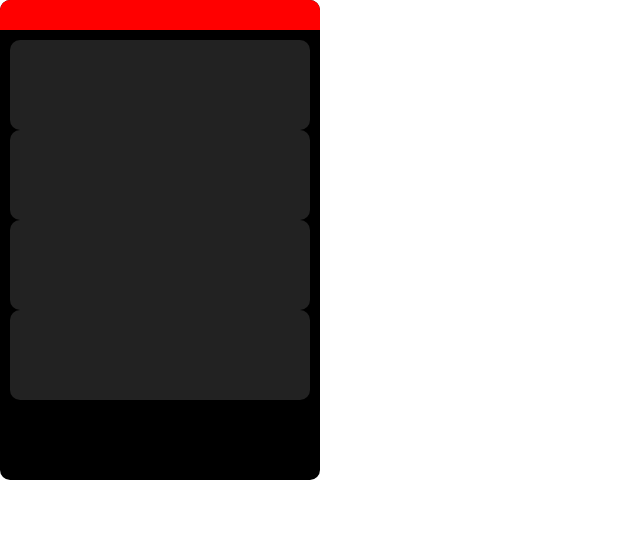
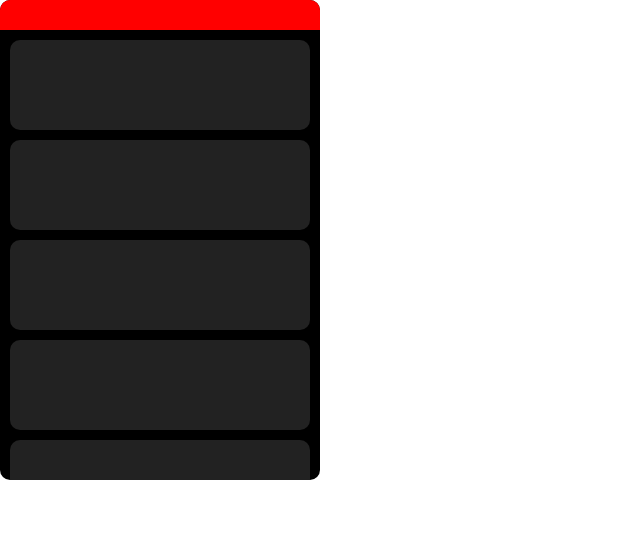
Before and after one commit to vivkpatl/tsa-software-2018-2019, an Electron app: page index.html in a window 1280 px wide. Shown: the whole page, without its empty margins (0-640 px from the left). Drawn offline with Linux system fonts and the light colour scheme.

Commit message:
11/29/2018-1
-Got scrolling to work in the div that contains the items
-Equal spacing between items
-Custom webkit scrollbar in chromium engine

```diff
--- a/index.html
+++ b/index.html
@@ -12,10 +12,18 @@
           <div class="topBar"></div>
 
           <div class="itemContainer">
-            <div class="testItem"></div>
-            <div class="testItem"></div>
-            <div class="testItem"></div>
-            <div class="testItem"></div>
+            <div class="linkItem"></div>
+            <div class="linkItem"></div>
+            <div class="linkItem"></div>
+            <div class="linkItem"></div>
+            <div class="linkItem"></div>
+            <div class="linkItem"></div>
+            <div class="linkItem"></div>
+            <div class="linkItem"></div>
+            <div class="linkItem"></div>
+            <div class="linkItem"></div>
+            <div class="linkItem"></div>
+            <div class="linkItem"></div>
           </div>
       </div>
     </body>
--- a/index.js
+++ b/index.js
@@ -30,6 +30,10 @@ function createWindow() {
   clipboard.writeText('Example String')
 
   // Emitted when the window is closed.
+
+  // TODO: Created a linked-list of all windows as that structure will properly
+  // handle application flow in terms of which window becomes active upon
+  // closing oen
   window.on('closed', () => {
     // Dereference the window object, usually you would store windows
     // in an array if your app supports multi windows, this is the time
--- a/main.css
+++ b/main.css
@@ -30,6 +30,7 @@ body {
 
 .itemContainer {
   position: relative;
+  overflow-y: auto;
   left: 0%;
   top: 0%;
   width: 320px;
@@ -38,15 +39,26 @@ body {
   border-radius: 0px 0px 10px 10px;
 }
 
-.testItem {
+.linkItem {
   position: relative;
   left: 10px;
   top: 10px;
   font-size: 16px;
   width: 300px;
   height: 90px;
-  outline-offset: 10px;
+  margin-bottom: 10px;
   border-radius: 10px;
   background-color: #222222;
   color: white;
 }
+
+/* width */
+::-webkit-scrollbar {
+    width: 5px;
+}
+
+/* Handle */
+::-webkit-scrollbar-thumb {
+    background: #222222;
+    border-radius: 10px;
+}
```
